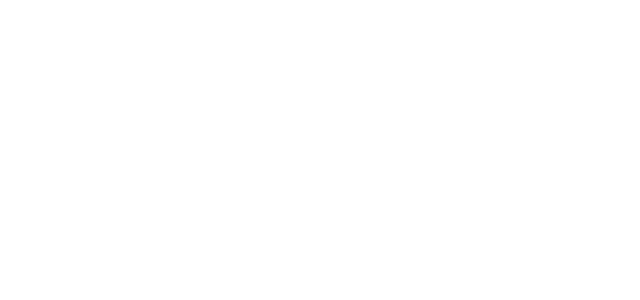
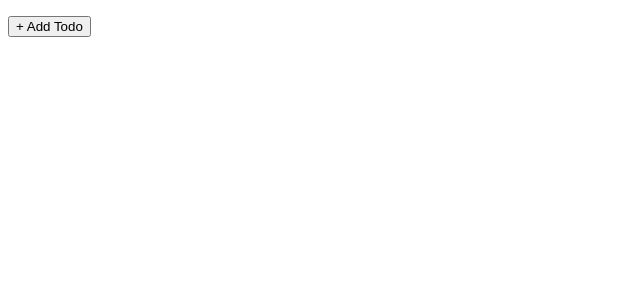
Before and after one commit to shyam500/React-Todo_app, a React (Vite) app: page / in a window 1280 px wide. Shown: the top 300 px of the page, without its empty margins (0-640 px from the left). Built offline with nearby package versions, Linux system fonts and the light colour scheme.

Commit message:
added todo list creation

```diff
--- a/src/App.jsx
+++ b/src/App.jsx
@@ -1,14 +1,21 @@
-import { useState } from 'react'
-import './App.css'
+import { useState } from 'react';
+import './App.css';
+import AddTodo from './components/AddTodo';
+import TodoList from './components/TodoList';
 
 function App() {
-  const [count, setCount] = useState(0)
+  const[todoList,setTodoList] = useState([]);
+
+  const addTodoFunc=(todo)=>{
+    setTodoList([...todoList,todo]);
+  };
 
   return (
     <div className="App">
-
+      <TodoList list={todoList}/>
+      <AddTodo addTodo={addTodoFunc}/>
     </div>
   )
-}
+};
 
-export default App
+export default App;
--- /dev/null
+++ b/src/components/AddTodo.jsx
@@ -0,0 +1,38 @@
+import { useState } from "react";
+import "./AddTodo.css";
+
+const AddTodo = (props) => {
+
+  const[todo,setTodo]=useState('');
+  const { addTodo } = props;
+  const [visible, setVisible] = useState(false);
+
+  const changeVisibilityHandler = () => {
+    setVisible(true);
+  };
+
+  const todoHandler = (e)=>{
+    setTodo(e.target.value);
+  };
+
+  const formSubmitHandler = (e) => {
+    e.preventDefault();
+    setVisible(false);
+    addTodo(todo);
+  };
+
+  return (
+    <form onSubmit={formSubmitHandler}>
+      {!visible && (
+        <button type="button" onClick={changeVisibilityHandler}>
+          <span>+</span> Add Todo
+        </button>
+      )}
+
+      {visible && <input type="text" placeholder="Enter Todo..." onChange={todoHandler}></input>}
+
+    </form>
+  );
+};
+
+export default AddTodo;
--- /dev/null
+++ b/src/components/TodoList.jsx
@@ -0,0 +1,23 @@
+import { useRef } from "react";
+import "./TodoList.css";
+
+const TodoList = (props) => {
+  const listRef = useRef();
+  const { list } = props;
+
+  const deleteHandler = (e) => {
+    //    const delItem =  e.target.parentElement.textContent.slice(0,-1);
+    const delItem = listRef.current
+     console.log(delItem);
+  };
+
+  const todos = list.map((todo) => (
+    <li key={todo} ref={listRef}>
+      {todo} <span onClick={deleteHandler}>X</span>
+    </li>
+  ));
+
+  return <ul>{todos}</ul>;
+};
+
+export default TodoList;
```
Also changed, not shown: src/components/AddTodo.css (added), src/components/TodoList.css (added).
